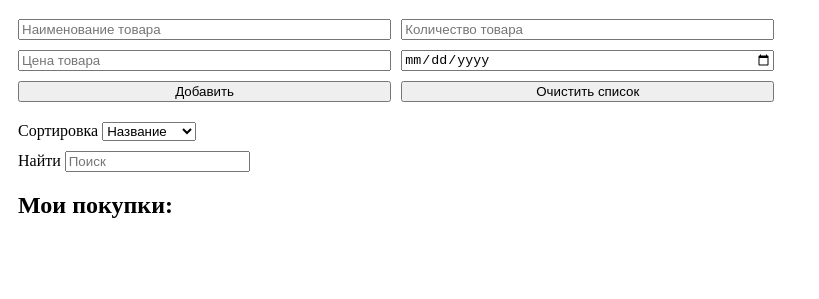
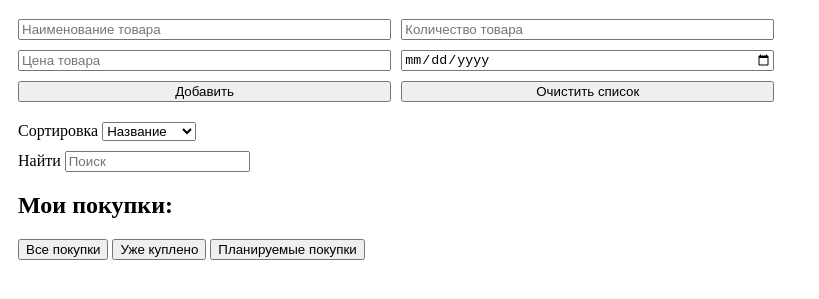
Before and after one commit to helloelio/ksk-study, a plain HTML site: page index.html in a window 1280 px wide. Shown: the part 61-360 px from the top of the page, without its empty margins (0-819 px from the left). Drawn offline with Linux system fonts and the light colour scheme.

Commit message:
add buttons

```diff
--- a/index.html
+++ b/index.html
@@ -41,6 +41,11 @@
     <ol id="list" class="goods-list">
     </ol>
 </div>
+<div class="container buttons-container">
+    <button class="btn">Все покупки</button>
+    <button class="btn">Уже куплено</button>
+    <button class="btn">Планируемые покупки</button>
+</div>
 </body>
 <script src="main.js"></script>
 </html>
```
